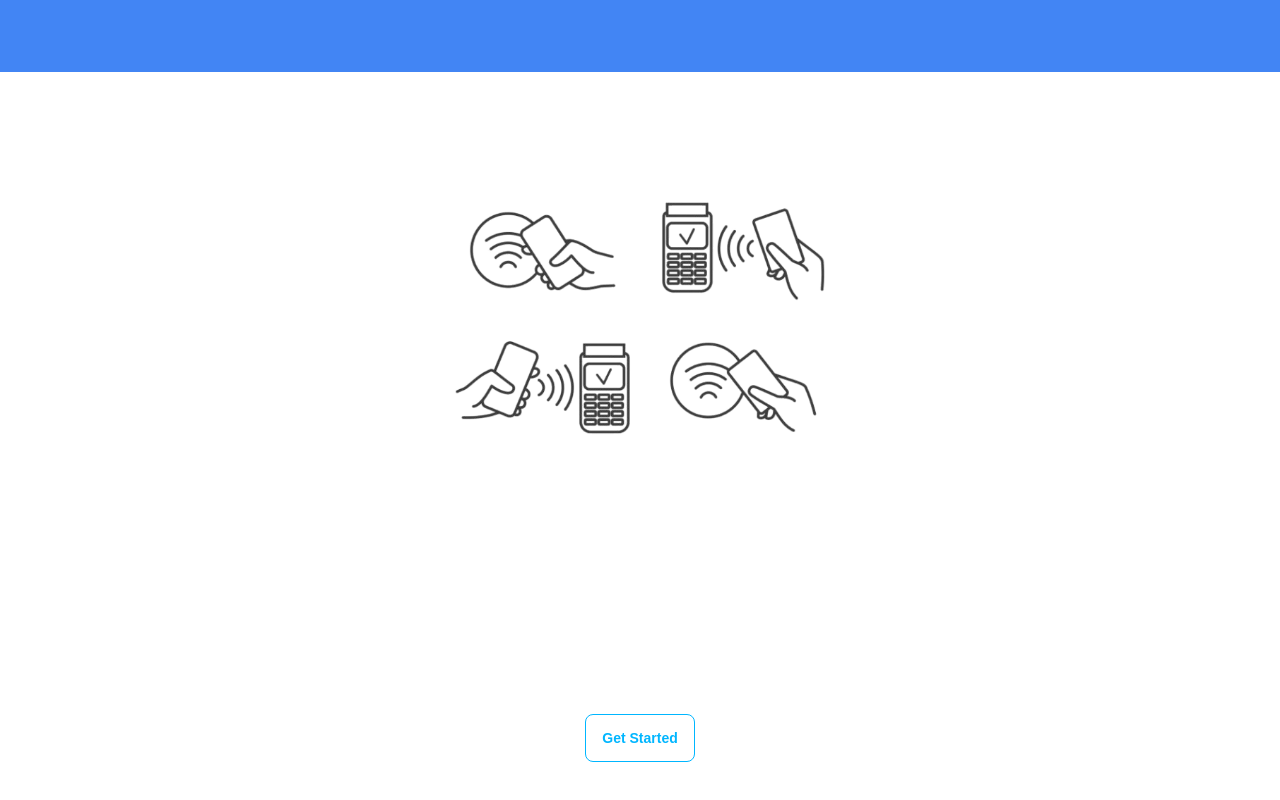
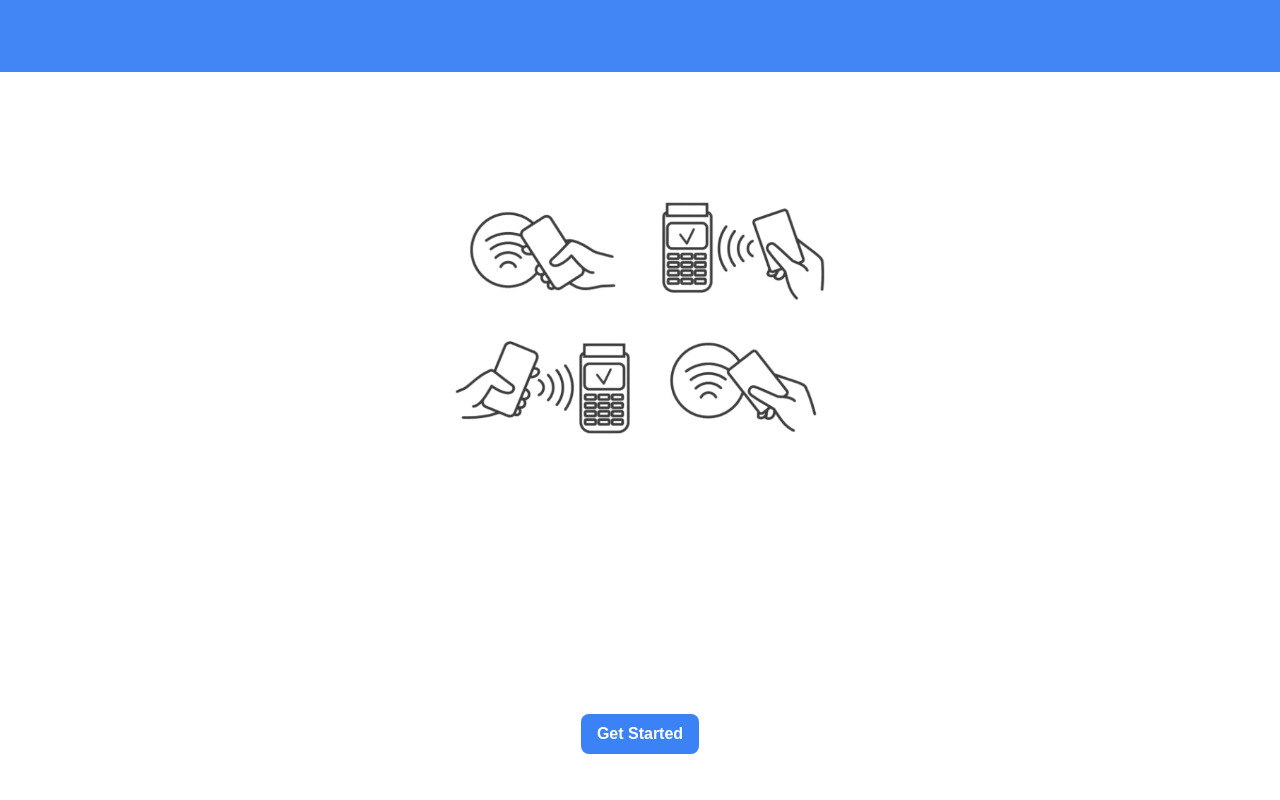
Before and after one commit to Saptarshi767/Wall-ID, a Next.js app: page / in a window 1280 px wide. Shown: the part 1616-2416 px from the top of the page. Built offline with nearby package versions, Linux system fonts and the light colour scheme.

Commit message:
button update

```diff
--- a/src/app/components/Photo.jsx
+++ b/src/app/components/Photo.jsx
@@ -46,7 +46,9 @@ const Photo = () => {
             Meggings kinfolk echo park stumptown DIY, kale chips beard jianbing tousled. Chambray dreamcatcher trust fund, kitsch vice godard disrupt ramps hexagon mustache umami snackwave tilde chillwave ugh. Pour-over meditation PBR&B pickled ennui celiac mlkshk freegan photo booth af fingerstache pitchfork.
           </p>
           <div className="flex justify-center">
-          <button className="btn btn-outline btn-info">Get Started</button>
+            <button className="bg-blue-500 text-white py-2 px-4 rounded-lg transition-all hover:bg-blue-600 hover:scale-110 hover:shadow-lg hover:py-4 hover:px-6">
+              Get Started
+            </button>
 
 
           </div>
```
Lines whose indentation alone changed are shown as unchanged.
